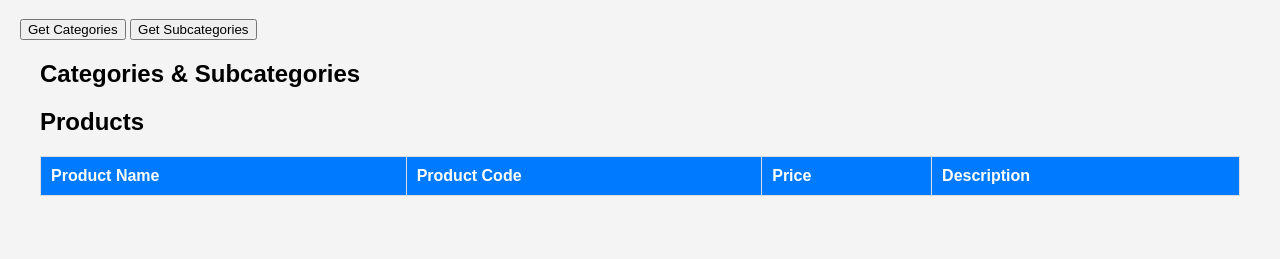
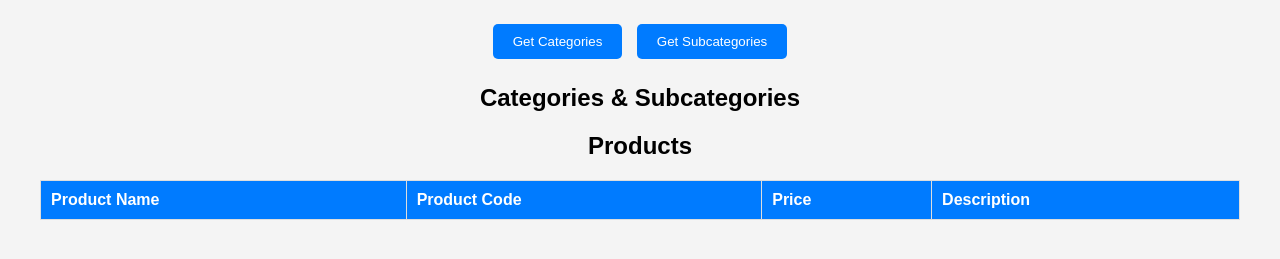
Before and after one commit to keleinc/Kele-Product-API-Demo, a plain HTML site: page index.html in a window 1280 px wide. Shown: the part 81-340 px from the top of the page. Drawn offline with Linux system fonts and the light colour scheme; no server answers.

Commit message:
Update styles.css

```diff
--- a/styles.css
+++ b/styles.css
@@ -5,8 +5,27 @@ body {
     background-color: #f4f4f4;
 }
 
-h1 {
+h1, h2 {
     text-align: center;
+}
+
+#controls {
+    text-align: center;
+    margin-bottom: 20px;
+}
+
+button {
+    padding: 10px 20px;
+    margin: 5px;
+    background-color: #007bff;
+    color: white;
+    border: none;
+    border-radius: 5px;
+    cursor: pointer;
+}
+
+button:hover {
+    background-color: #0056b3;
 }
 
 #treeViewContainer {
@@ -30,6 +49,16 @@ h1 {
 #categoryTree li:hover {
     background-color: #007bff;
     color: white;
+}
+
+ul ul {
+    display: none;
+    list-style-type: none;
+    padding-left: 20px;
+}
+
+li.expanded ul {
+    display: block;
 }
 
 #productTableContainer {
```
